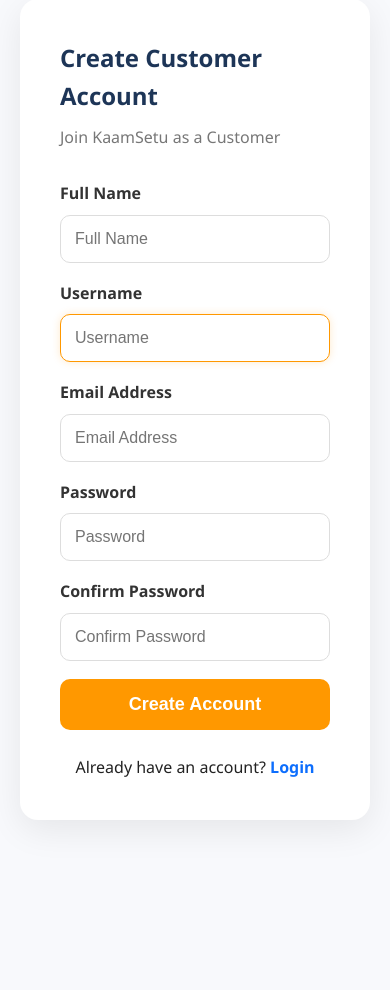
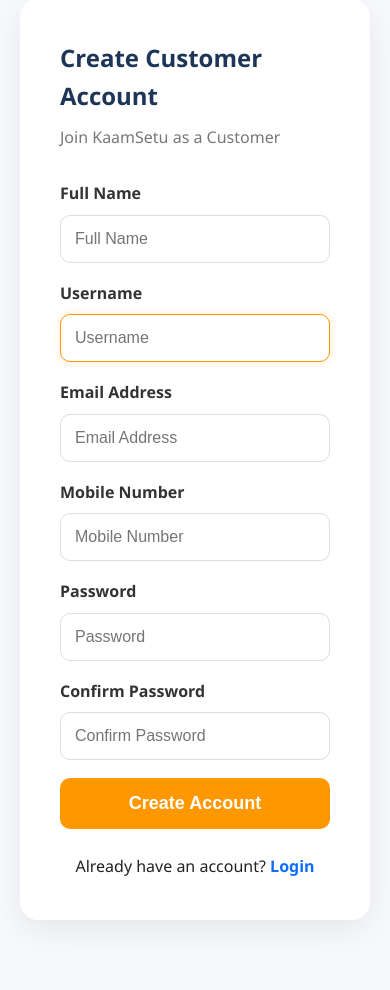
Before and after one commit to Arun7426/KaamSetu, a Django app: page /register/customer/ in a window 390 px wide. Shown: the part 638-1628 px from the top of the page. Before the commit the page ends 1461 px from the top, so only its background shows below. Run offline with Django 5.2, Linux system fonts and the light colour scheme.

Commit message:
Day 10: Added customer mobile registration and privacy protection

```diff
--- a/accounts/forms.py
+++ b/accounts/forms.py
@@ -1,6 +1,8 @@
 from django import forms
 from django.contrib.auth.models import User
 from django.contrib.auth.forms import UserCreationForm
+
+from .models import CustomerProfile
 
 
 class CustomerRegistrationForm(UserCreationForm):
@@ -14,12 +16,19 @@ class CustomerRegistrationForm(UserCreationForm):
         required=True,
     )
 
+    mobile = forms.CharField(
+        max_length=10,
+        min_length=10,
+        required=True,
+    )
+
     class Meta:
         model = User
         fields = [
             "first_name",
             "username",
             "email",
+            "mobile",
             "password1",
             "password2",
         ]
@@ -43,6 +52,15 @@ class CustomerRegistrationForm(UserCreationForm):
             "placeholder": "Email Address",
         })
 
+        self.fields["mobile"].widget.attrs.update({
+            "class": "form-control",
+            "placeholder": "Mobile Number",
+            "maxlength": "10",
+            "minlength": "10",
+            "pattern": "[0-9]{10}",
+            "inputmode": "numeric",
+        })
+
         self.fields["password1"].widget.attrs.update({
             "class": "form-control",
             "placeholder": "Password",
@@ -62,5 +80,27 @@ class CustomerRegistrationForm(UserCreationForm):
         self.fields["first_name"].label = "Full Name"
         self.fields["username"].label = "Username"
         self.fields["email"].label = "Email Address"
+        self.fields["mobile"].label = "Mobile Number"
         self.fields["password1"].label = "Password"
         self.fields["password2"].label = "Confirm Password"
+
+    def clean_mobile(self):
+
+        mobile = self.cleaned_data.get("mobile", "").strip()
+
+        if not mobile.isdigit():
+            raise forms.ValidationError(
+                "Mobile number must contain only digits."
+            )
+
+        if len(mobile) != 10:
+            raise forms.ValidationError(
+                "Enter a valid 10-digit mobile number."
+            )
+
+        if CustomerProfile.objects.filter(mobile=mobile).exists():
+            raise forms.ValidationError(
+                "This mobile number is already registered."
+            )
+
+        return mobile
--- a/accounts/views.py
+++ b/accounts/views.py
@@ -4,6 +4,7 @@ from django.contrib import messages
 from django.contrib.auth.decorators import login_required
 
 from .forms import CustomerRegistrationForm
+from .models import CustomerProfile
 from bookings.models import Booking
 
 
@@ -30,6 +31,11 @@ def register(request):
         if form.is_valid():
 
             user = form.save()
+
+            CustomerProfile.objects.create(
+                user=user,
+                mobile=form.cleaned_data["mobile"]
+            )
 
             login(request, user)
 
@@ -132,15 +138,10 @@ def customer_dashboard(request):
         "customer_dashboard.html",
         {
             "bookings": bookings,
-
             "total_bookings": total_bookings,
-
             "pending_bookings": pending_bookings,
-
             "accepted_bookings": accepted_bookings,
-
             "completed_bookings": completed_bookings,
-
             "cancelled_bookings": cancelled_bookings,
         }
     )
--- a/templates/register.html
+++ b/templates/register.html
@@ -88,7 +88,21 @@
                         </small>
                     {% endif %}
 
+                </div><div class="form-group">
+
+                    <label>Mobile Number</label>
+
+                    {{ form.mobile }}
+
+                    {% if form.mobile.errors %}
+                        <small class="error">
+                            {{ form.mobile.errors.0 }}
+                        </small>
+                    {% endif %}
+
                 </div>
+
+
 
 
                 <div class="form-group">
```
Also changed, not shown: accounts/models.py (+16 -1 lines), bookings/models.py (+19 -12 lines), bookings/views.py (+15 -5 lines), templates/worker_dashboard.html (+16 -9 lines), accounts/migrations/0001_initial.py (added), db.sqlite3.
